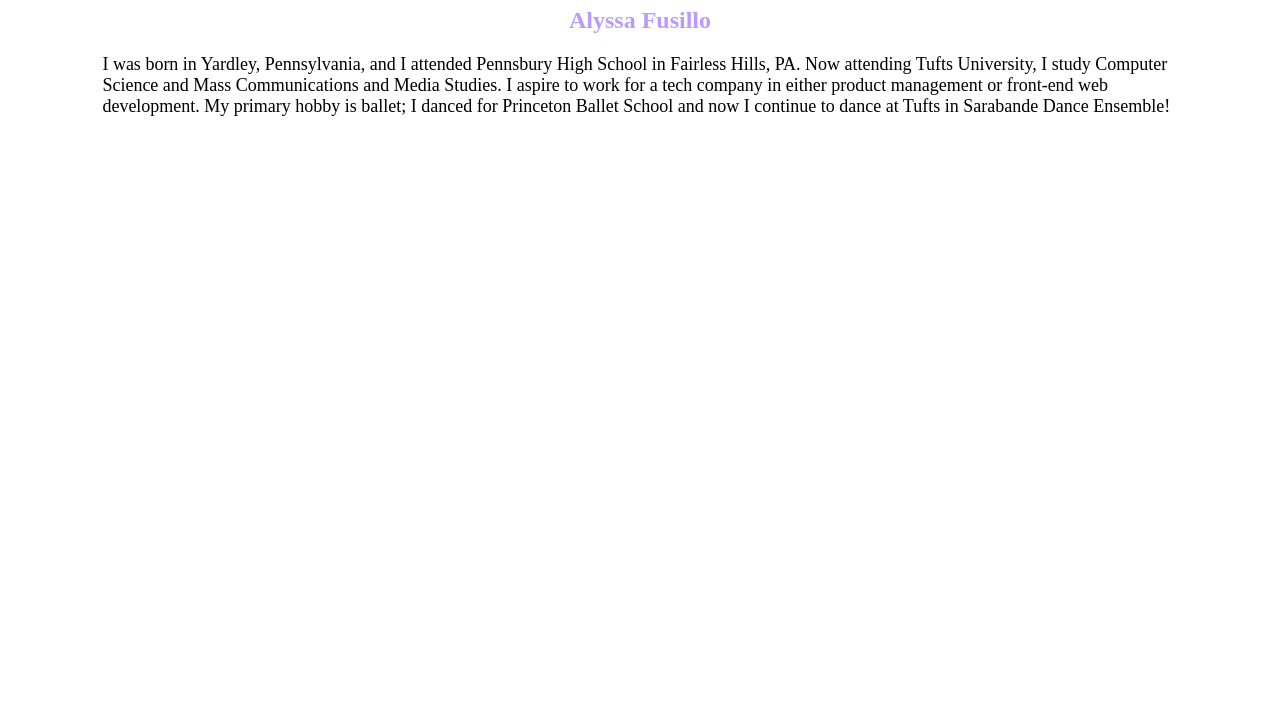
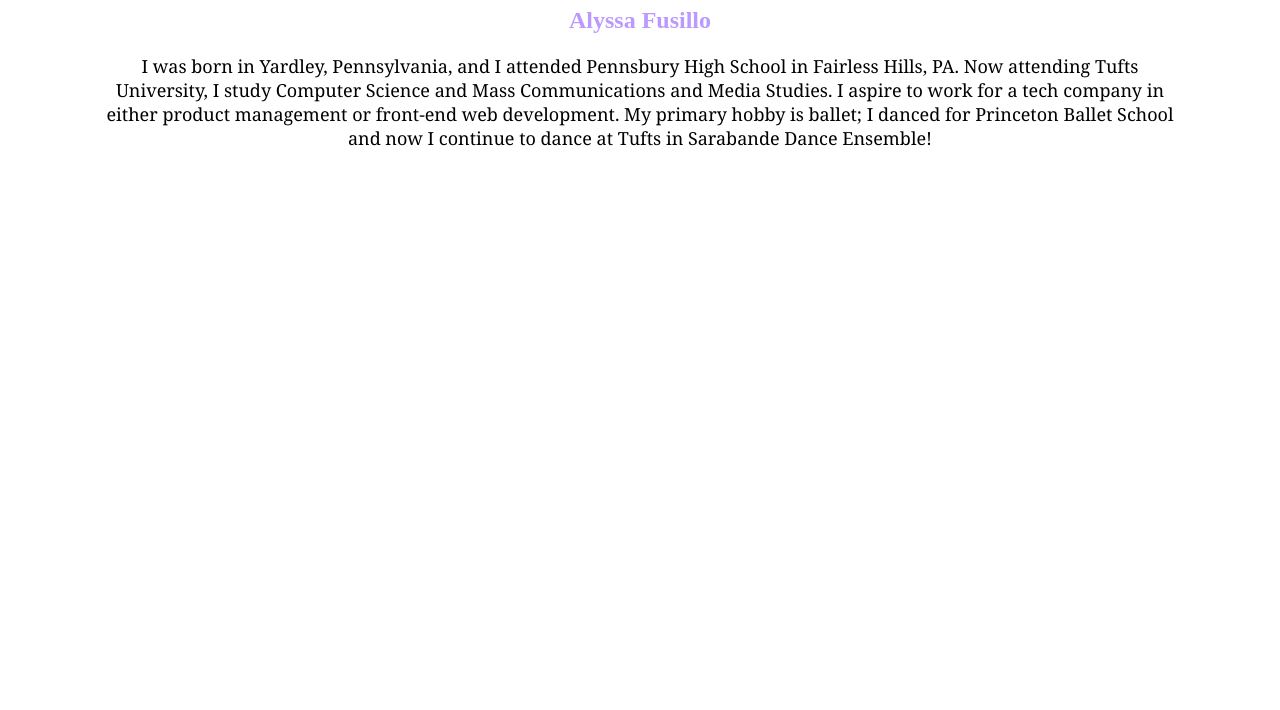
Before and after one commit to afusillo/afusillo.github.io, a plain HTML site: page bio.html in a window 1280 px wide. Shown: the part 90-800 px from the top of the page. Drawn offline with Linux system fonts and the light colour scheme.

Commit message:
center paragraphs

```diff
--- a/style.css
+++ b/style.css
@@ -36,6 +36,8 @@ p {
 }
 
 #bio{
+font-family: Georgia;
+text-align: center;
 margin-left: 8%;
 margin-right: 8%;
 font-size: 18px;
```
